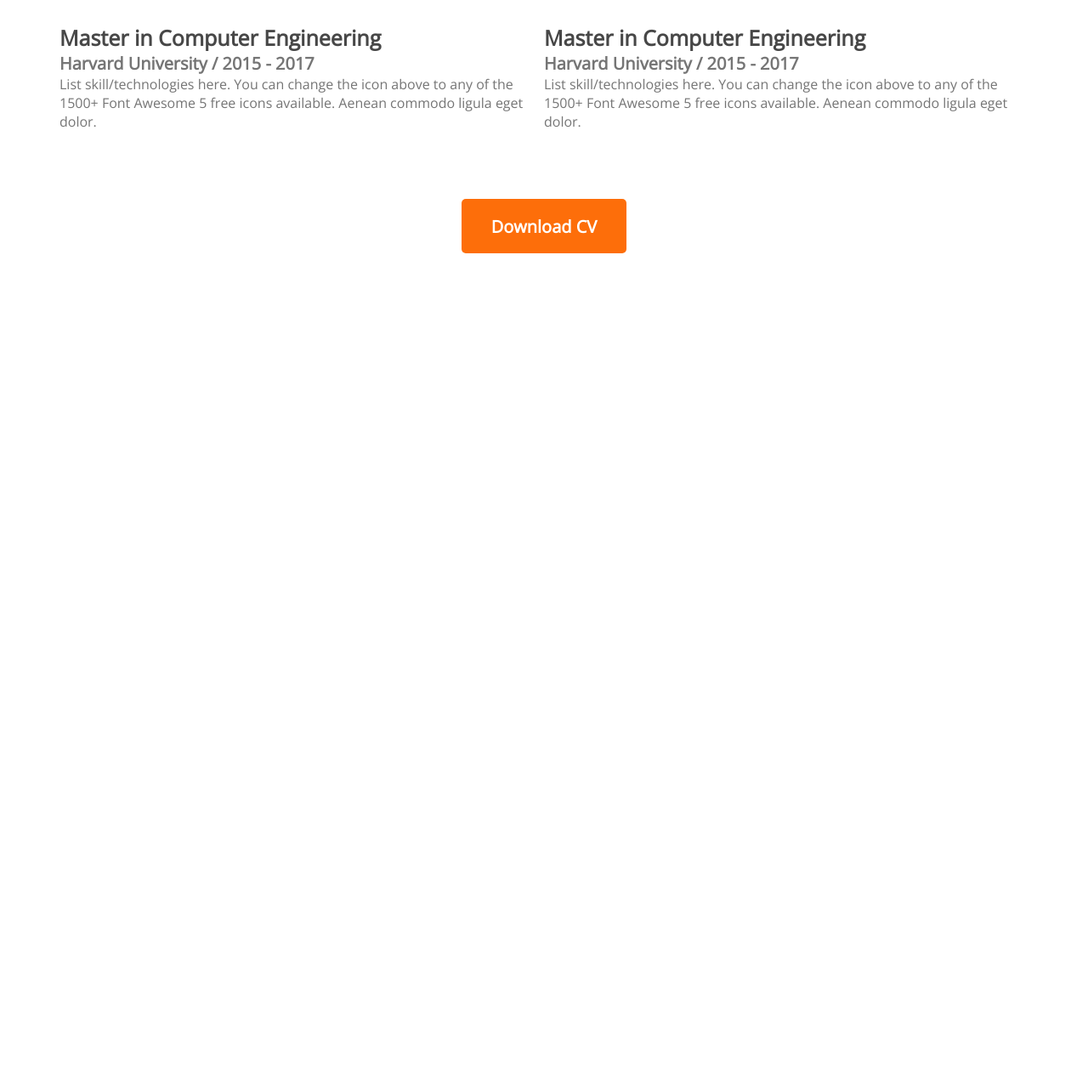
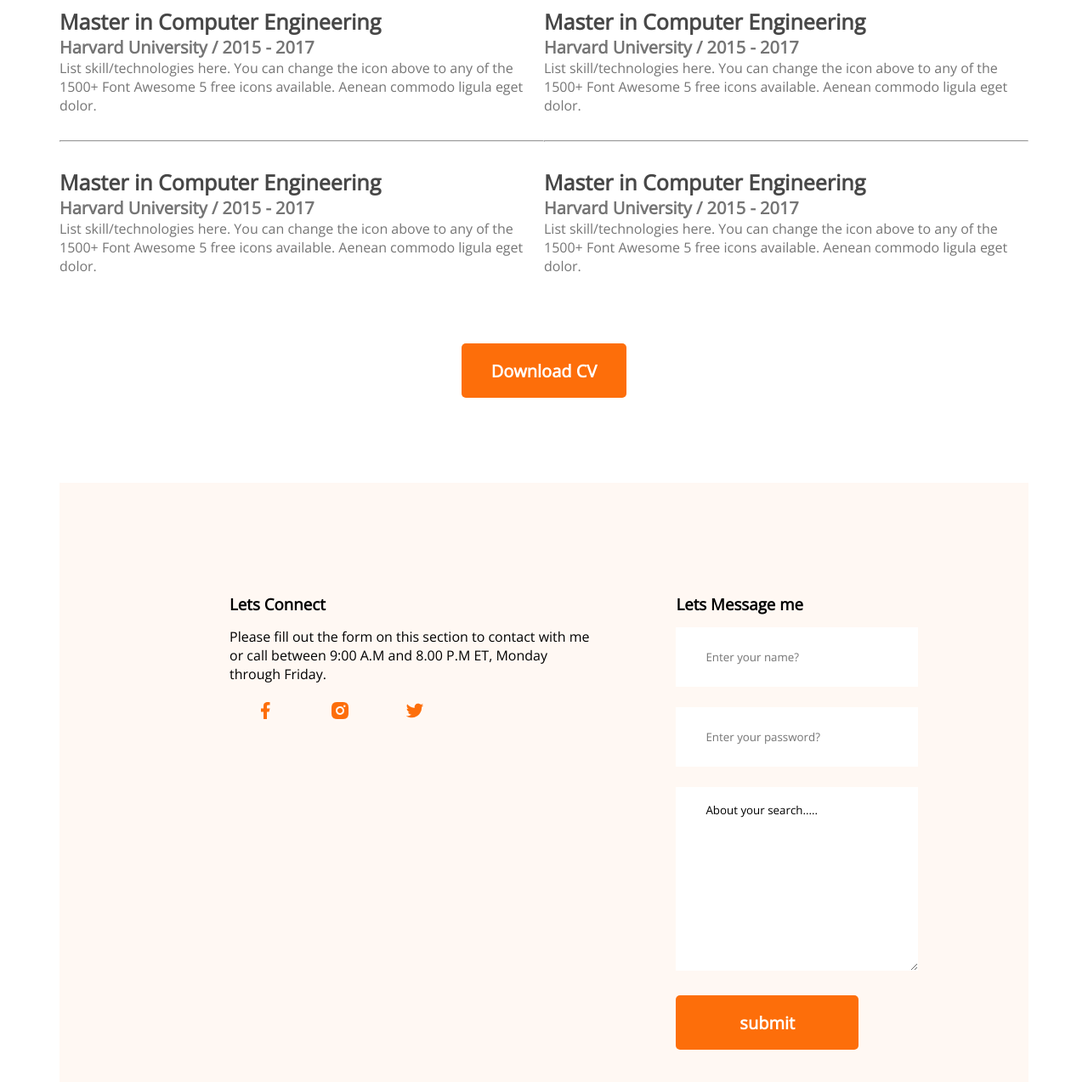
Before and after one commit to Prosantaroy1/First-Portfoilo-page, a plain HTML site: page index.html in a window 1280 px wide. Shown: the part 2657-3930 px from the top of the page at 85% size. Before the commit the page ends 2955 px from the top, so only its background shows below. Drawn offline with nearby package versions, Linux system fonts and the light colour scheme.

Commit message:
contact form

```diff
--- a/index.html
+++ b/index.html
@@ -185,6 +185,37 @@
                   <button class="btn-primary">Download CV</button>
              </div>
          </section>
+         <!--Contact section-->
+         <section class="contant">
+            <div>
+                <h3 class="contant-title">Lets Connect</h3>
+                <p>
+                    Please fill out the form on this section to contact with me or call between 9:00 A.M
+                    and 8.00 P.M ET, Monday through Friday.
+                </p>
+                <a href="#">
+                    <img src="./images/icons/facebook.png" alt="facebook">
+                </a>
+                <a href="#">
+                    <img src="./images/icons/insta.png" alt="intragram">
+                </a>
+                <a href="#">
+                    <img src="./images/icons/twitter.png" alt="twitter">
+                </a>
+            </div>
+     <!--contant form-->
+            <div>
+                <h3 class="contant-title">Lets Message me</h3>
+                <form>
+                   <input text="text"  placeholder="Enter your name?" required>
+                   <br>
+                   <input text="password"  placeholder="Enter your password?">
+                   <br>
+                   <textarea cols="30" rows="10">About your search.....</textarea>
+                   <input class="btn-primary" type="submit" value="submit">
+                </form>
+            </div>
+         </section>
     </main>
     <footer>
 
--- a/style/style.css
+++ b/style/style.css
@@ -144,6 +144,10 @@ main{
     gap: 5git0px;
     margin-top: 60px;
 }
+.resume .section-title{
+    margin-top: 130px;
+    margin-bottom: 100px;
+}
 .resume-title{
     font-weight: 700;
     font-size: 30px;
@@ -173,3 +177,31 @@ main{
     text-align: center;
     margin-top: 50px;
 }
+/*contact styles*/
+.contant{
+    display: flex;
+    gap: 100px;
+    margin-top: 100px;
+    background-color: #FFF8F3;
+    padding: 130px 200px;
+}
+a{
+    text-decoration: none;
+    padding: 5px 30px;
+}
+a img{
+    margin-top: 20px;
+    margin-bottom: 60px;
+}
+.contant-title{
+    margin-bottom: 15px;
+}
+.contant input, textarea{
+    margin-bottom: 24px;
+    border: 0;
+    width: 100%;
+    padding: 18px 35px;
+}
+input{
+    height: 34px;
+}
```
